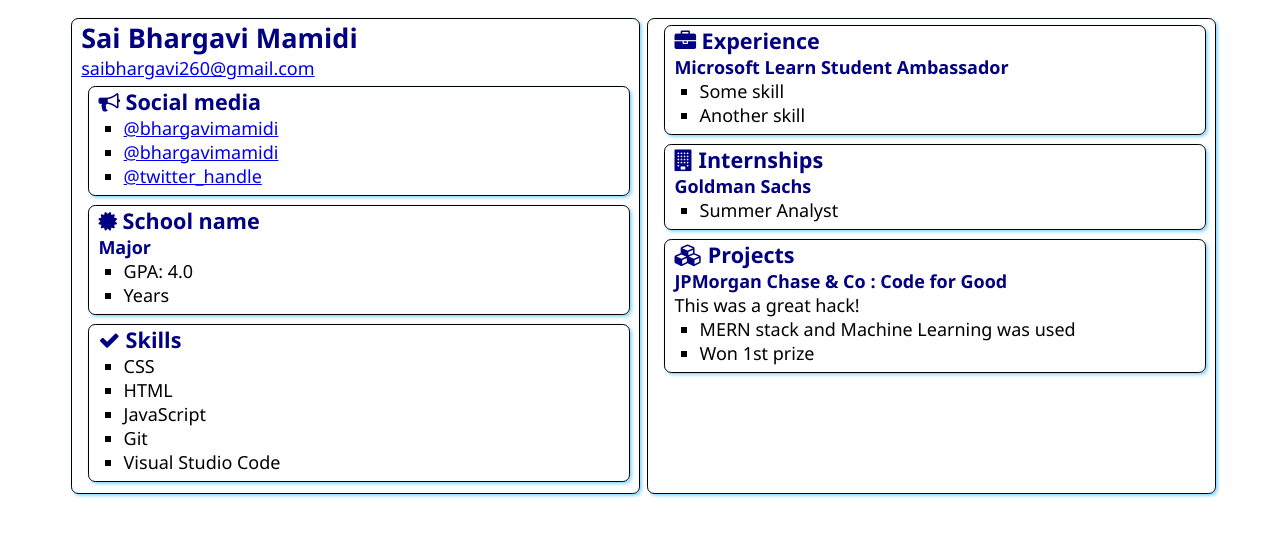
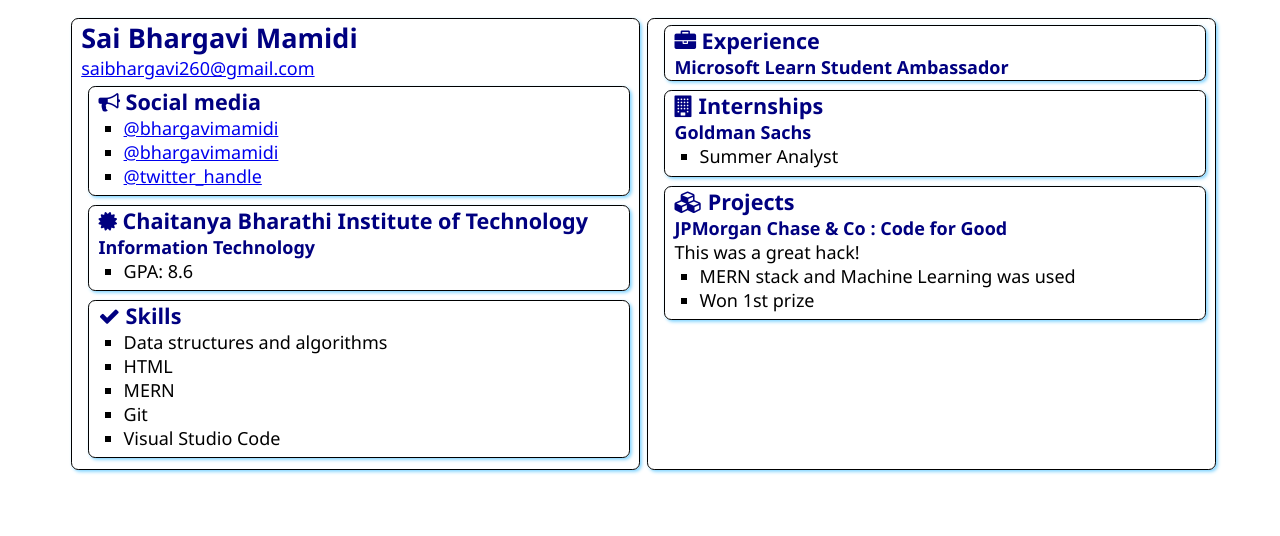
Before and after one commit to bhargavimamidi/SATechnicalOnboarding, a plain HTML site: page src/index.html in a window 1280 px wide. Drawn offline with Linux system fonts and the light colour scheme.

Commit message:
Update index.html

```diff
--- a/src/index.html
+++ b/src/index.html
@@ -31,12 +31,11 @@
                 <div class="education">
                     <h2>
                         <i class="fa fa-certificate" aria-hidden="true"></i>
-                        School name
+                        Chaitanya Bharathi Institute of Technology
                     </h2>
-                    <h3>Major</h3>
+                    <h3>Information Technology</h3>
                     <ul>
-                        <li>GPA: 4.0</li>
-                        <li>Years</li>
+                        <li>GPA: 8.6</li>
                     </ul>
                 </div>
             </section>
@@ -47,9 +46,9 @@
                     Skills
                 </h2>
                 <ul>
-                    <li>CSS</li>
+                    <li>Data structures and algorithms</li>
                     <li>HTML</li>
-                    <li>JavaScript</li>
+                    <li>MERN</li>
                     <li>Git</li>
                     <li>Visual Studio Code</li>
                 </ul>
@@ -62,10 +61,7 @@
                     Experience
                 </h2>
                 <h3>Microsoft Learn Student Ambassador</h3>
-                <ul>
-                    <li>Some skill</li>
-                    <li>Another skill</li>
-                </ul>
+
             </section>
             <section class="box">
                 <h2>
```
